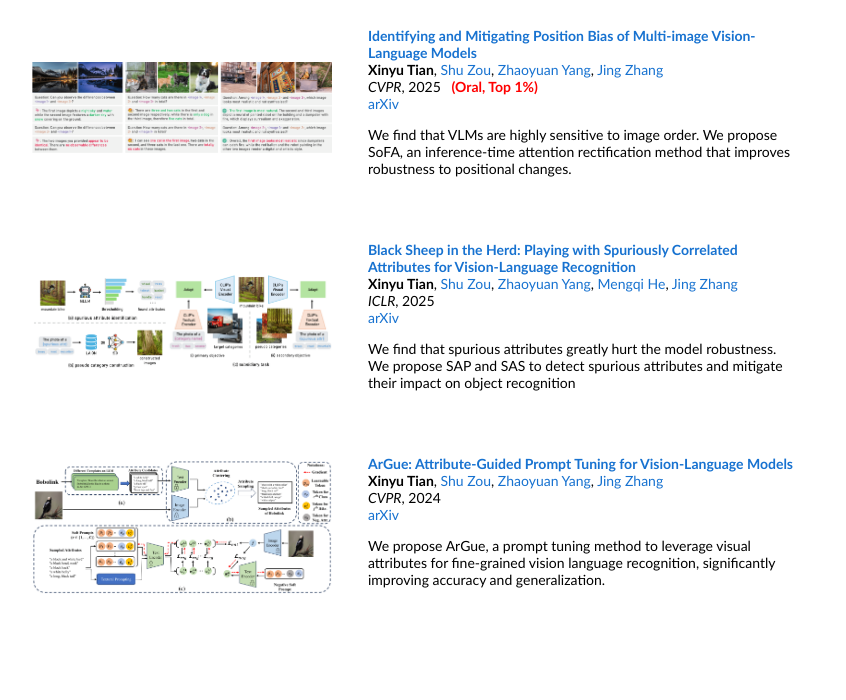
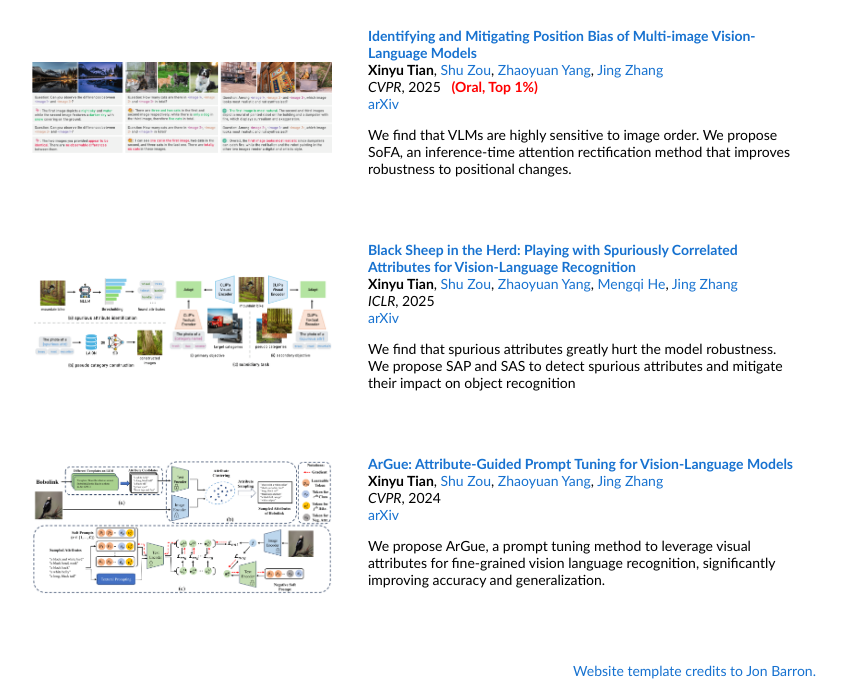
Before and after one commit to xytian1008/xytian1008.github.io, a plain HTML site: page index.html in a window 1280 px wide. Shown: the part 1153-1853 px from the top of the page, without its empty margins (224-1070 px from the left). Before the commit the page ends 1793 px from the top, so only its background shows below. Drawn offline with Linux system fonts and the light colour scheme.

Commit message:
updated credits

```diff
--- a/index.html
+++ b/index.html
@@ -199,6 +199,16 @@
 
 
           </tbody></table>
+          <table style="width:100%;border:0px;border-spacing:0px;border-collapse:separate;margin-right:auto;margin-left:auto;"><tbody>
+            <tr>
+              <td style="padding:0px">
+                <br>
+                <p style="text-align:right;font-size:small;">
+                  <a href="https://github.com/jonbarron/jonbarron_website">Website template credits to Jon Barron.</a>
+                </p>
+              </td>
+            </tr>
+          </tbody></table>
         </td>
       </tr>
     </table>
```
